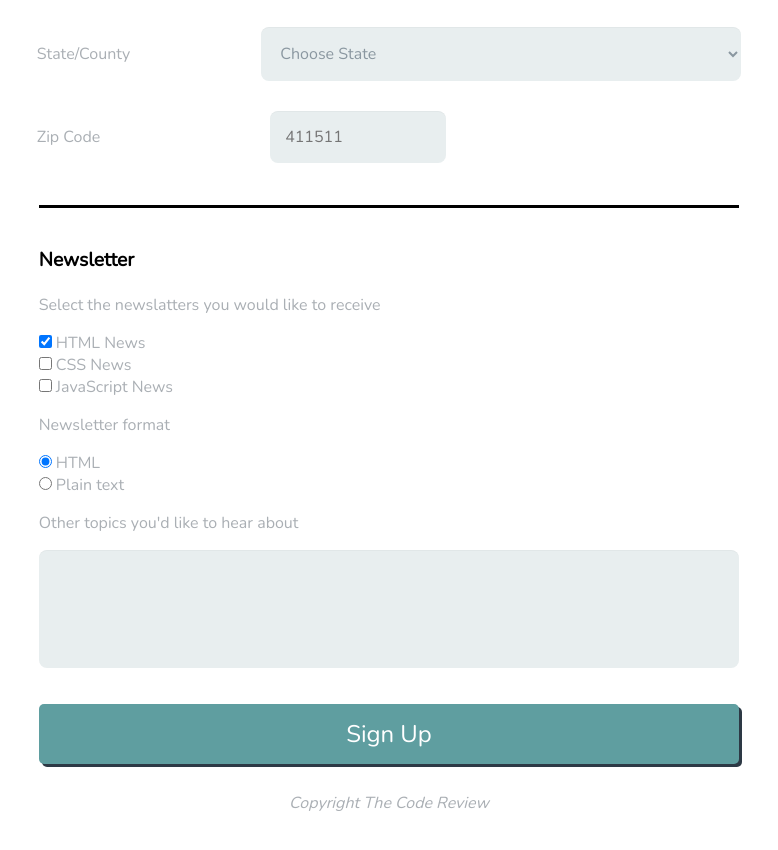
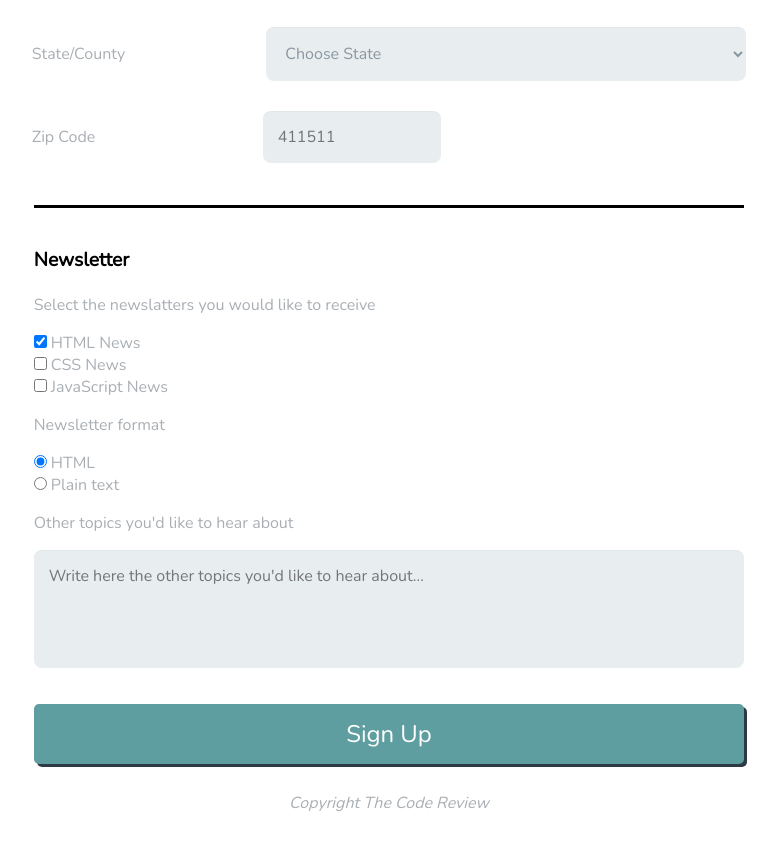
Before and after one commit to ClaudiuChiorean/Claudiu_online_registration_v4, a plain HTML site: page index.html in a window 1280 px wide. Shown: the part 694-1544 px from the top of the page, without its empty margins (251-1029 px from the left). Drawn offline with nearby package versions, Linux system fonts and the light colour scheme.

Commit message:
index.html style.css
1. index.html -added plaholder for textarea

2. style.css - in the desktop view. The Zip Code input is now left aligned with the other inputs.;
                 - added transition for :focus

```diff
--- a/CSS/style.css
+++ b/CSS/style.css
@@ -121,6 +121,7 @@ input:focus,
 select:focus,
 textarea:focus {
     border: 1px solid #4EBBB5;
+    transition: .1s;
 
 }
 
@@ -169,7 +170,7 @@ textarea {
     opacity: .8;
     color: #000000;
     background-color: #4EBBB5;
-    ;
+
 
 }
 
@@ -221,7 +222,7 @@ footer {
 
     .nowrap>#zip {
         width: 25%;
-        margin-right: 295px;
+        margin-right: 305px;
     }
 
     .zip-code {
--- a/index.html
+++ b/index.html
@@ -117,7 +117,7 @@
             <label for="option-2">Plain text</label><br>
 
             <p><label for="topics">Other topics you'd like to hear about</label></p>
-            <textarea id="topics" name="topics" rows="4" cols="50"></textarea>
+            <textarea id="topics" name="topics" rows="4" cols="50" placeholder="Write here the other topics you'd like to hear about..."></textarea>
             <br>
             <input type="button" class="submit" name="submit" value="Sign Up">
 
```
